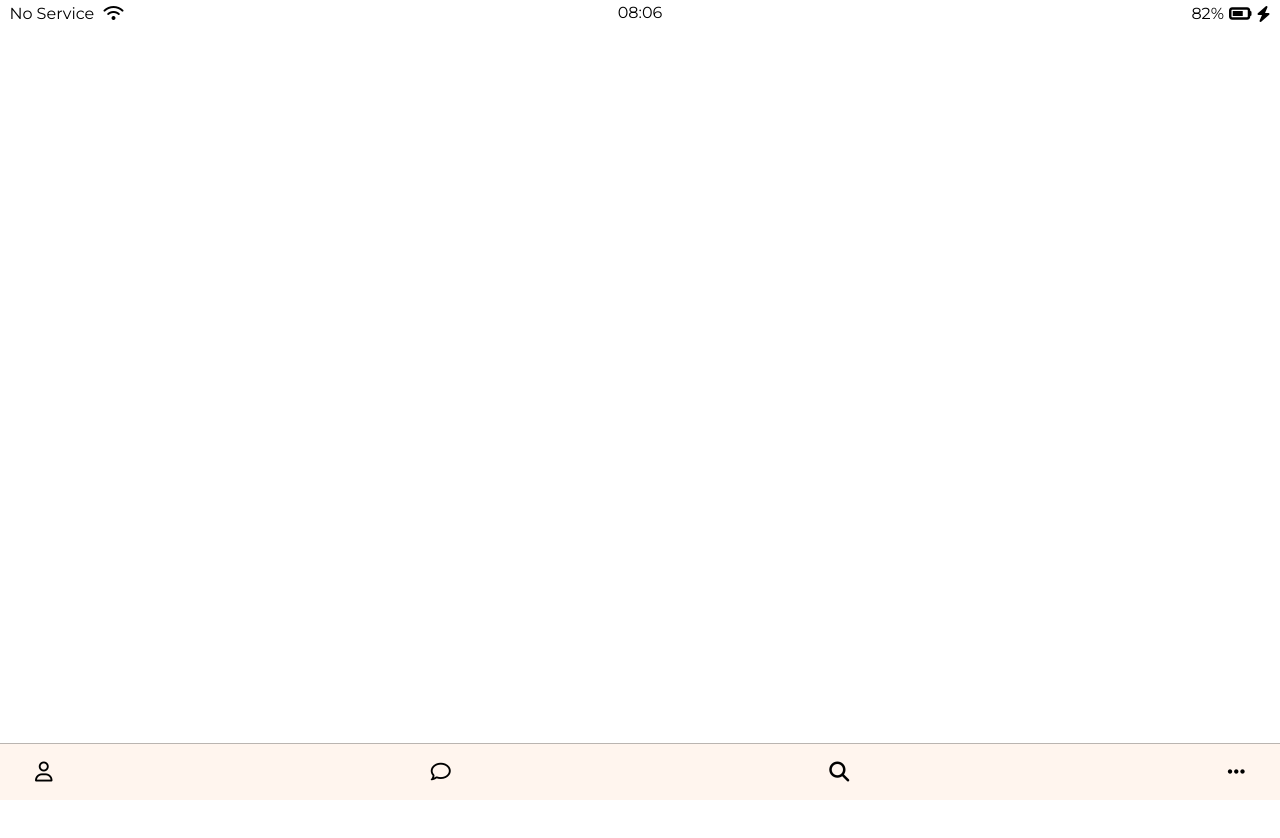
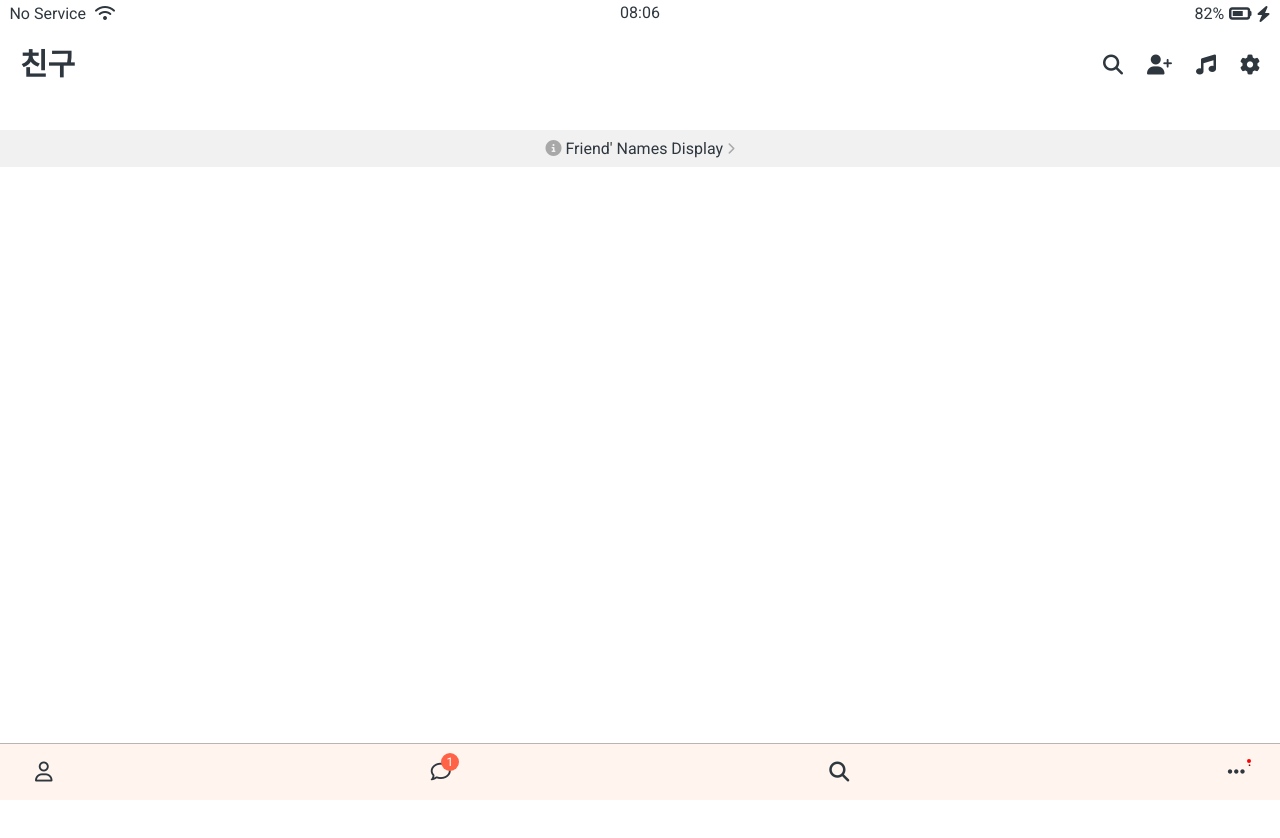
Before and after one commit to sikk806/kokoa-clone, a plain HTML site: page friends.html in a window 1280 px wide. Shown: the top 838 px of the page. After the commit the page ends 800 px from the top, so only its background shows below. Drawn offline with Linux system fonts and the light colour scheme.

Commit message:
make_screen

```diff
--- a/CSS/Components/nav-bar.css
+++ b/CSS/Components/nav-bar.css
@@ -14,5 +14,35 @@
 }
 
 .nav__link {
+  position: relative;
   color: darkred;
 }
+
+.nav__notification {
+  background-color: tomato;
+  width: 18px;
+  height: 18px;
+  display: flex;
+  justify-content: center;
+  align-items: center;
+  border-radius: 9px;
+  font-size: 12px;
+  font-weight: 500;
+  color: white;
+  position: absolute; /* 이걸 쓰려면 부모에 position: relative */
+  left: 10px;
+  bottom: 10px;
+}
+
+.nav__ellipsis {
+  background-color: red;
+  width: 4px;
+  height: 4px;
+  display: flex;
+  justify-content: center;
+  border-radius: 2px;
+  align-items: center;
+  position: absolute;
+  left: 20px;
+  bottom: 18px;
+}
--- /dev/null
+++ b/CSS/Components/screen-header.css
@@ -0,0 +1,15 @@
+.screen-header {
+  display: flex;
+  justify-content: space-between;
+  align-items: center;
+  padding: 50px 20px;
+}
+
+.screen-header__title {
+  font-size: 30px;
+  font-weight: 600;
+}
+
+.screen-header__icons span {
+  margin-left: 20px;
+}
--- /dev/null
+++ b/CSS/screens/friends.css
@@ -0,0 +1,11 @@
+#friends-display-link {
+  text-align: center;
+  display: block;
+  background-color: rgb(241, 241, 241);
+  padding: 10px 0px;
+  font-weight: 500;
+}
+
+#friends-display-link i {
+  color: rgb(0, 0, 0, 0.3);
+}
--- a/CSS/style.css
+++ b/CSS/style.css
@@ -1,15 +1,17 @@
-@import url("https://fonts.googleapis.com/css2?family=Montserrat:wght@400;500;600&display=swap");
+@import url("https://fonts.googleapis.com/css2?family=Roboto&display=swap");
 @import "reset.css";
 @import "variables.css";
 
 @import "Components/status-bar.css";
 @import "Components/nav-bar.css";
+@import "Components/screen-header.css";
 
 @import "screens/login.css";
+@import "screens/friends.css";
 
 body {
-  font-family: "Montserrat", sans-serif;
-  height: 1000vh;
+  color: #2e363e;
+  font-family: "Roboto", sans-serif;
 }
 
 .welcome-header {
--- a/friends.html
+++ b/friends.html
@@ -23,15 +23,37 @@
         </div>
     </div>
 
+    <header class="screen-header">
+        <h1 class="screen-header__title">친구</h1>
+        <div class = "screen-header__icons">
+            <span><i class="fas fa-search fa-lg"></i></span>
+            <span><i class="fas fa-user-plus fa-lg"></i></span>
+            <span><i class="fas fa-music fa-lg"></i></span>
+            <span><i class="fas fa-cog fa-lg"></i></span>
+        </div>
+    </header>
+
+    <a id="friends-display-link">
+        <i class="fas fa-info-circle"></i> Friend' Names Display
+        <i class="fas fa-chevron-right fa-xs"></i>
+    </a>
+
+    <div class="user-component"></div>
+
     <nav class="nav">
         <ul class="nav__list">
             <li class="nav__btn"><a class = "nav__link" href="friends.html"></a><i class="far fa-user fa-lg"></i></li>
-            <li class="nav__btn"><a class = "nav__link" href="#"></a><i class="far fa-comment fa-lg"></i></li>
+            <li class="nav__btn"><a class = "nav__link" href="#">
+                <span class="nav__notification">1</span>
+            </a><i class="far fa-comment fa-lg"></i></li>
             <li class="nav__btn"><a class = "nav__link" href="#"></a><i class="fas fa-search fa-lg"></i></li>
-            <li class="nav__btn"><a class = "nav__link" href="#"></a><i class="fas fa-ellipsis-h fa-lg"></i></li>
+            <li class="nav__btn"><a class = "nav__link" href="#">
+                <span class="nav__ellipsis">.</span>
+            </a><i class="fas fa-ellipsis-h fa-lg"></i></li>
         </ul>
     </nav>
 
     <script src="https://kit.fontawesome.com/290e340aae.js" crossorigin="anonymous"></script>
+
 </body>
 </html>
```
